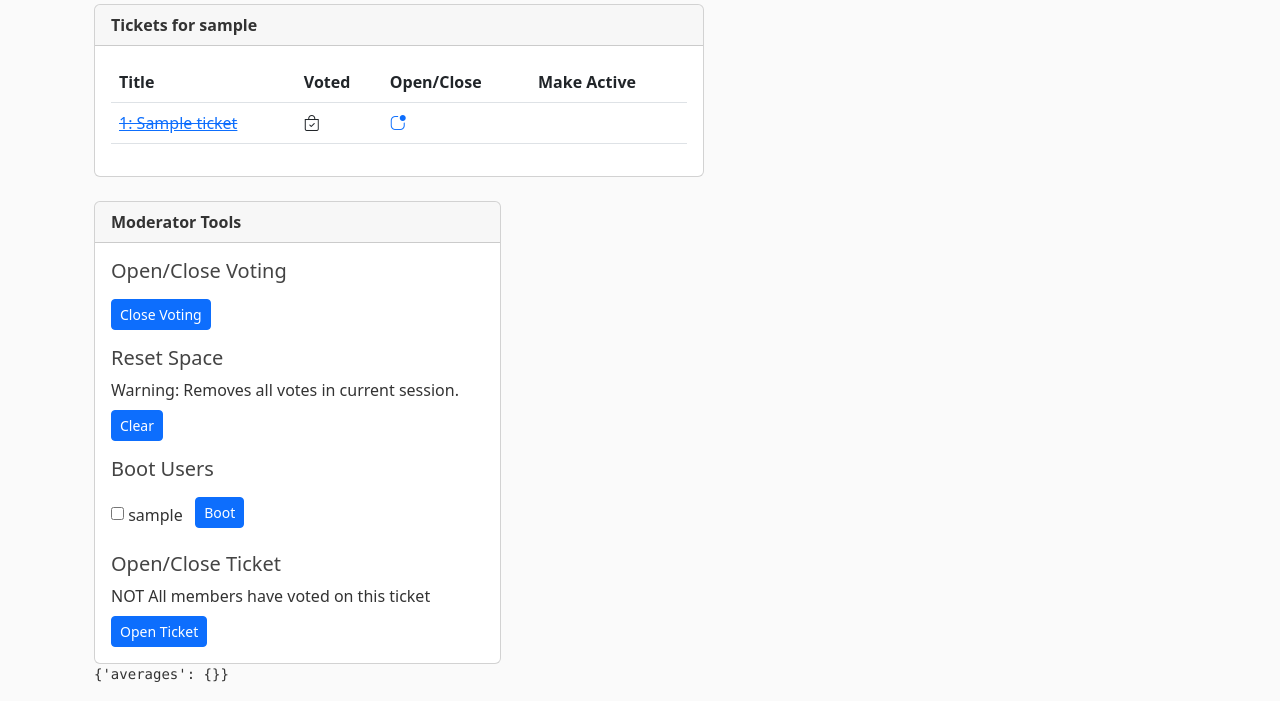
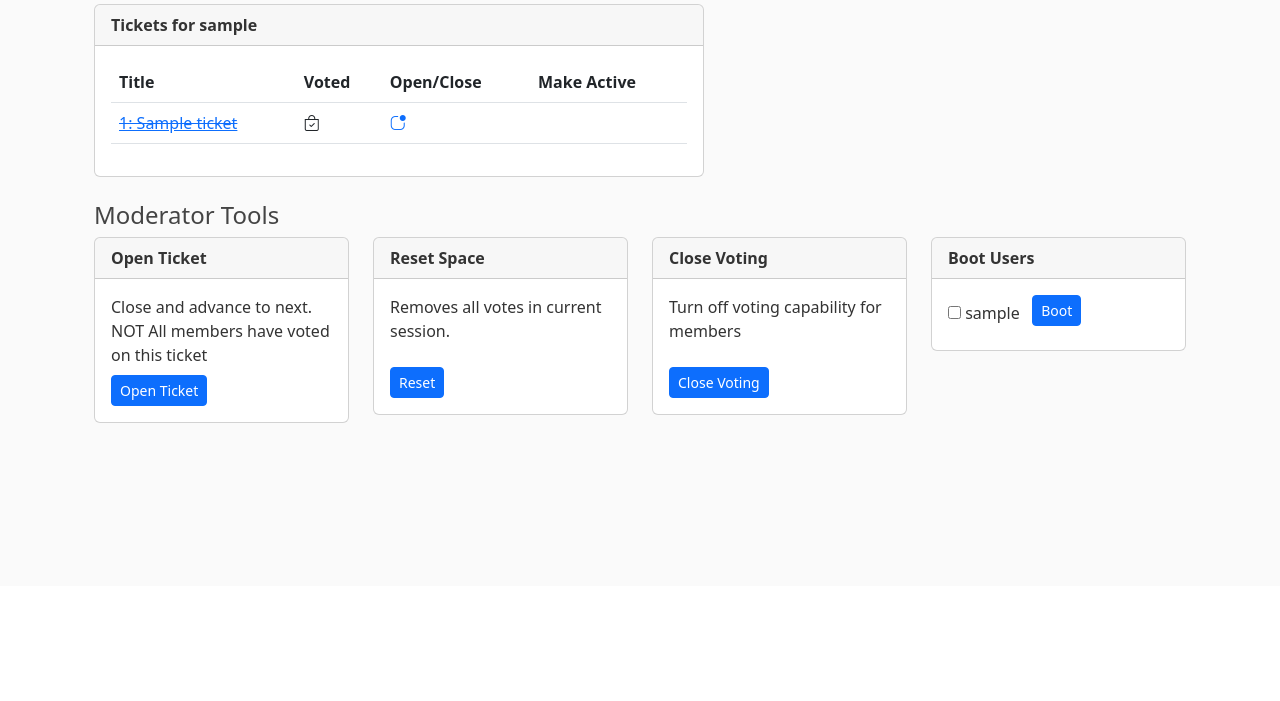
Before and after one commit to shacker/poynter2, a Django app: a page that uses poynter/points/templates/points/space.html in a window 1280 px wide. Shown: the part 214-915 px from the top of the page. After the commit the page ends 637 px from the top, so only its background shows below. Run offline with Django 3.2, Linux system fonts and the light colour scheme; a user stored in the database is signed in; tables that the repository leaves empty hold one stand-in row (values such as "Sample post"); parts of the project's set-up code (start-up, migrations or seed data) failed here and were passed over.

Commit message:
Clean up moderator tools

```diff
--- a/poynter/points/templates/points/_moderator_tools.html
+++ b/poynter/points/templates/points/_moderator_tools.html
@@ -1,50 +1,73 @@
 {% if user == space.moderator %}
 
-    <div class="card w-50 mt-4">
+    <h4>Moderator Tools</h4>
+
+    <div class="col-lg-3">
+        <div class="card">
         <div class="card-header">
-            <b>Moderator Tools</b>
+            <b>{% if active_ticket.voted %}Open{% else %}Close{% endif %} Ticket</b>
         </div>
         <div class="card-body">
-            <h5 class="card-title">Open/Close Voting</h5>
+            Close and advance to next.<br />
+            {% if not all_voted %}NOT{% endif %} All members have voted on this ticket
             <p class="card-text">
-                <a href="{% url 'points:open_close_space' space.slug %}" class="btn btn-sm btn-primary mt-2">
-                    {% if space.is_open %}Close{% else %}Open{% endif %} Voting
+                <a href="{% url 'points:open_close_ticket' active_ticket.id %}" class="btn btn-sm btn-primary mt-2">
+                    {% if active_ticket.voted %}Open{% else %}Close{% endif %} Ticket
                 </a>
             </p>
+        </div>
+        </div>
+    </div>
 
-            <h5 class="card-title">Reset Space</h5>
-            Warning: Removes all votes in current session.
+    <div class="col-lg-3">
+        <div class="card">
+        <div class="card-header">
+            <b>Reset Space</b>
+        </div>
+        <div class="card-body">
+            <p class="card-text">Removes all votes in current session.</p>
             <p class="card-text">
                 <a href="{% url 'points:clear_space_cache' space.slug %}" class="btn btn-sm btn-primary mt-2">
-                    Clear
+                    Reset
                 </a>
             </p>
+        </div>
+        </div>
+    </div>
 
-            <h5 class="card-title">Boot Users</h5>
-            <p class="card-text">
-                <form action="{% url 'points:boot_users' space.slug %}" method="get">
-                    {% for username in space.members.all %}
-                        <input type="checkbox" name="usernames" value="{{ username }}"> {{ username }} &nbsp;
-                    {% endfor %}
-                    <input class="btn btn-sm btn-primary mb-2" type="submit" value="Boot"/>
-                </form>
-            </p>
-
-            {% if active_ticket %}
-                <h5 class="card-title">Open/Close Ticket</h5>
-                {% if not all_voted %}NOT{% endif %} All members have voted on this ticket
-                <p class="card-text">
-                    <a href="{% url 'points:open_close_ticket' active_ticket.id %}" class="btn btn-sm btn-primary mt-2">
-                        {% if active_ticket.voted %}Open{% else %}Close{% endif %} Ticket
-                    </a>
-                </p>
-            {% endif %}
+    <div class="col-lg-3">
+        <div class="card">
+        <div class="card-header">
+            <b>{% if space.is_open %}Close{% else %}Open{% endif %} Voting</b>
+        </div>
+        <div class="card-body">
+             <p class="card-text">Turn off voting capability for members</p>
+            <a href="{% url 'points:open_close_space' space.slug %}" class="btn btn-sm btn-primary mt-2">
+                {% if space.is_open %}Close{% else %}Open{% endif %} Voting
+            </a>
+        </div>
+        </div>
+    </div>
 
 
 
+    <div class="col-lg-3">
+        <div class="card">
+        <div class="card-header">
+            <b>Boot Users</b>
+        </div>
+        <div class="card-body">
+            <form action="{% url 'points:boot_users' space.slug %}" method="get">
+                {% for username in space.members.all %}
+                    <input type="checkbox" name="usernames" value="{{ username }}"> {{ username }} &nbsp;
+                {% endfor %}
+                <input class="btn btn-sm btn-primary mb-2" type="submit" value="Boot"/>
+            </form>
+        </div>
         </div>
     </div>
 
-    <pre>{{tallies}}</pre>
+    {# Debug: Uncomment to see all votes in this space #}
+    {# <pre>{{tallies}}</pre> #}
 
 {% endif %}
--- a/poynter/points/templates/points/space.html
+++ b/poynter/points/templates/points/space.html
@@ -38,11 +38,6 @@
                     </div>
                 </div>
 
-                <div class="row">
-                    <div class="col">
-                        {% include "points/_moderator_tools.html" %}
-                    </div>
-                </div>
             </div>
 
             <div class="col-lg-3">
@@ -50,6 +45,10 @@
             </div>
         </div>
 
+        <div class="row mt-4">
+            {% include "points/_moderator_tools.html" %}
+        </div>
+
     </div>
 
 {% endblock %}
```
Also changed, not shown: poynter/points/templates/points/_moderator_tools-copy.html (added, +51 -0 lines).
